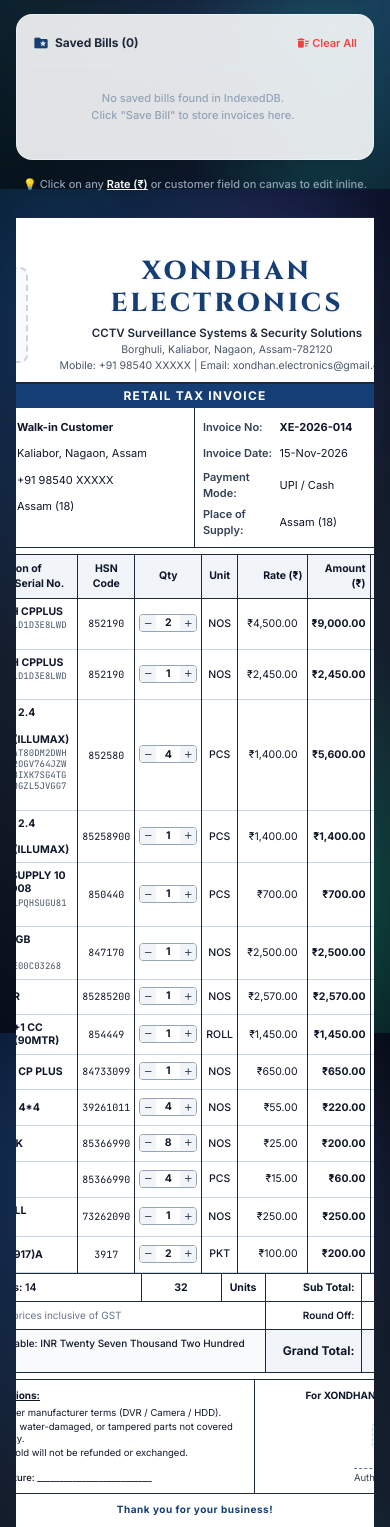
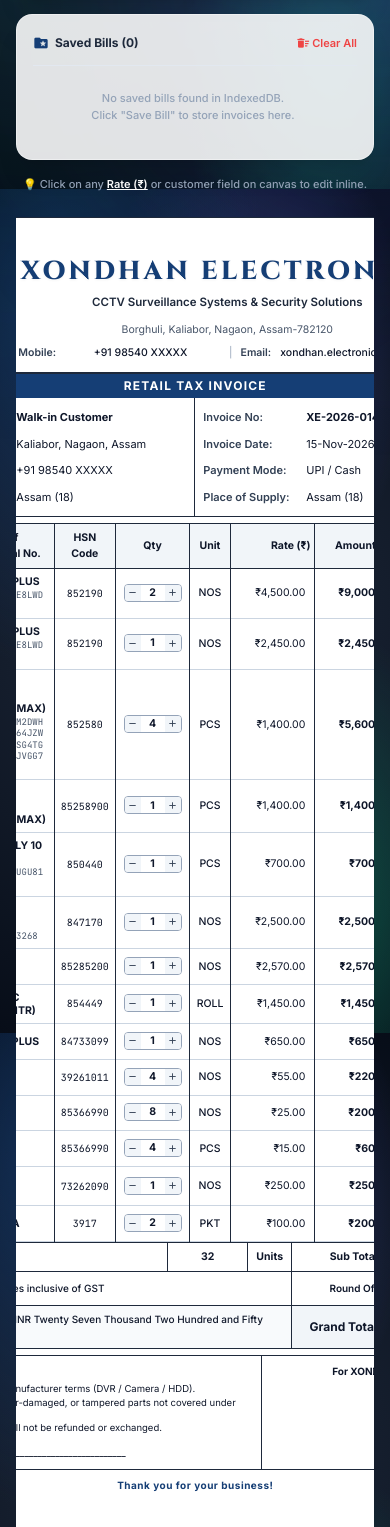
Before and after one commit to andhub54321-boop/CCTVBillDesk, a React (Vite) app in the folder webApp/: page / in a window 390 px wide. Shown: the part 655-2182 px from the top of the page. Built offline with nearby package versions, Linux system fonts and the light colour scheme.

Commit message:
Make GST status, system date, header mobile and email editable

```diff
--- a/webApp/src/components/Dashboard/InvoiceDashboard.tsx
+++ b/webApp/src/components/Dashboard/InvoiceDashboard.tsx
@@ -34,6 +34,12 @@ const DEFAULT_SEED_ITEMS: InvoiceItem[] = [
   { id: 14, name: "U CLIP(3917)A", serial: "", hsn: "3917", qty: 2, unit: "PKT", rate: 100 }
 ];
 
+const getFormattedCurrentDate = () => {
+  const now = new Date();
+  const months = ['Jan', 'Feb', 'Mar', 'Apr', 'May', 'Jun', 'Jul', 'Aug', 'Sep', 'Oct', 'Nov', 'Dec'];
+  return `${String(now.getDate()).padStart(2, '0')}-${months[now.getMonth()]}-${now.getFullYear()}`;
+};
+
 export const InvoiceDashboard: React.FC = () => {
   // Main Dashboard State
   const [items, setItems] = useState<InvoiceItem[]>(DEFAULT_SEED_ITEMS);
@@ -44,9 +50,16 @@ export const InvoiceDashboard: React.FC = () => {
     state: 'Assam (18)'
   });
   const [invNo, setInvNo] = useState('XE-2026-014');
-  const [invDate, setInvDate] = useState('15-Nov-2026');
+  const [invDate, setInvDate] = useState(getFormattedCurrentDate());
   const [payMode, setPayMode] = useState('UPI / Cash');
   const [place, setPlace] = useState('Assam (18)');
+
+  // Custom Header & Summary States
+  const [gstStatus, setGstStatus] = useState('All prices inclusive of GST');
+  const [companyMobile, setCompanyMobile] = useState('+91 98540 XXXXX');
+  const [companyEmail, setCompanyEmail] = useState('xondhan.electronics@gmail.com');
+  const [companyAddress, setCompanyAddress] = useState('Borghuli, Kaliabor, Nagaon, Assam-782120');
+  const [companySubHeader, setCompanySubHeader] = useState('CCTV Surveillance Systems & Security Solutions');
 
   // Assets & Saved Data
   const [logoUrl, setLogoUrl] = useState<string | null>(null);
@@ -305,9 +318,7 @@ export const InvoiceDashboard: React.FC = () => {
         contact: '+91 98540 XXXXX',
         state: 'Assam (18)'
       });
-      const now = new Date();
-      const months = ['Jan', 'Feb', 'Mar', 'Apr', 'May', 'Jun', 'Jul', 'Aug', 'Sep', 'Oct', 'Nov', 'Dec'];
-      setInvDate(`${String(now.getDate()).padStart(2, '0')}-${months[now.getMonth()]}-${now.getFullYear()}`);
+      setInvDate(getFormattedCurrentDate());
       setItems(DEFAULT_SEED_ITEMS);
       showToast('Initialized new invoice');
     }
@@ -323,6 +334,11 @@ export const InvoiceDashboard: React.FC = () => {
       customer,
       items,
       totals,
+      gstStatus,
+      companyMobile,
+      companyEmail,
+      companyAddress,
+      companySubHeader,
       savedAt: new Date().toISOString()
     };
 
@@ -334,13 +350,18 @@ export const InvoiceDashboard: React.FC = () => {
 
   const handleLoadInvoice = (inv: InvoiceData) => {
     setInvNo(inv.invoiceNo || '');
-    setInvDate(inv.date || '');
+    setInvDate(inv.date || getFormattedCurrentDate());
     setPayMode(inv.payMode || 'UPI / Cash');
     setPlace(inv.place || 'Assam (18)');
     if (inv.customer) {
       setCustomer(inv.customer);
     }
     setItems(inv.items ? [...inv.items] : []);
+    if (inv.gstStatus) setGstStatus(inv.gstStatus);
+    if (inv.companyMobile) setCompanyMobile(inv.companyMobile);
+    if (inv.companyEmail) setCompanyEmail(inv.companyEmail);
+    if (inv.companyAddress) setCompanyAddress(inv.companyAddress);
+    if (inv.companySubHeader) setCompanySubHeader(inv.companySubHeader);
     showToast(`Loaded invoice ${inv.invoiceNo}`);
   };
 
@@ -637,18 +658,40 @@ export const InvoiceDashboard: React.FC = () => {
                 )}
               </div>
 
-              {/* Center Company Header */}
+              {/* Center Company Header (Editable) */}
               <div className="flex-1 text-center pr-12">
                 <h1 className="brand-title text-[26px] font-extrabold text-brand-800 uppercase leading-tight drop-shadow-sm">
                   XONDHAN ELECTRONICS
                 </h1>
-                <p className="text-[11.5px] font-semibold text-slate-800 mt-1">
-                  CCTV Surveillance Systems & Security Solutions
-                </p>
-                <p className="text-[10.5px] text-slate-600">Borghuli, Kaliabor, Nagaon, Assam-782120</p>
-                <p className="text-[10.5px] text-slate-600">
-                  Mobile: +91 98540 XXXXX | Email: xondhan.electronics@gmail.com
-                </p>
+                <input
+                  type="text"
+                  value={companySubHeader}
+                  onChange={(e) => setCompanySubHeader(e.target.value)}
+                  className="editable-field text-[11.5px] font-semibold text-slate-800 mt-0.5 text-center w-full outline-none hover:bg-slate-100 focus:bg-blue-50 px-1 py-0.5 rounded border border-transparent focus:border-blue-500 transition"
+                />
+                <input
+                  type="text"
+                  value={companyAddress}
+                  onChange={(e) => setCompanyAddress(e.target.value)}
+                  className="editable-field text-[10.5px] text-slate-600 text-center w-full outline-none hover:bg-slate-100 focus:bg-blue-50 px-1 py-0.5 rounded border border-transparent focus:border-blue-500 transition"
+                />
+                <div className="flex items-center justify-center gap-1 text-[10.5px] text-slate-600 mt-0.5">
+                  <span className="font-semibold text-slate-700">Mobile:</span>
+                  <input
+                    type="text"
+                    value={companyMobile}
+                    onChange={(e) => setCompanyMobile(e.target.value)}
+                    className="editable-field text-slate-900 outline-none hover:bg-slate-100 focus:bg-blue-50 px-1 py-0.5 rounded border border-transparent focus:border-blue-500 transition font-medium text-center"
+                  />
+                  <span className="mx-1 text-slate-400">|</span>
+                  <span className="font-semibold text-slate-700">Email:</span>
+                  <input
+                    type="text"
+                    value={companyEmail}
+                    onChange={(e) => setCompanyEmail(e.target.value)}
+                    className="editable-field text-slate-900 outline-none hover:bg-slate-100 focus:bg-blue-50 px-1 py-0.5 rounded border border-transparent focus:border-blue-500 transition font-medium text-center"
+                  />
+                </div>
               </div>
             </header>
 
@@ -975,8 +1018,16 @@ export const InvoiceDashboard: React.FC = () => {
                   <td className="w-24 p-1.5 text-right font-bold">{formatINR(totals.totalSum)}</td>
                 </tr>
                 <tr className="border-b border-slate-800 text-[10px]">
-                  <td colSpan={3} className="p-1.5 text-slate-500 border-r border-slate-800">
-                    GST Status: All prices inclusive of GST
+                  <td colSpan={3} className="p-1.5 text-slate-700 border-r border-slate-800">
+                    <div className="flex items-center gap-1">
+                      <span className="font-semibold text-slate-700">GST Status:</span>
+                      <input
+                        type="text"
+                        value={gstStatus}
+                        onChange={(e) => setGstStatus(e.target.value)}
+                        className="editable-field text-slate-900 flex-1 hover:bg-slate-100 focus:bg-blue-50 px-1 py-0.5 rounded outline-none border border-transparent focus:border-blue-500 font-medium transition"
+                      />
+                    </div>
                   </td>
                   <td className="p-1.5 text-right font-semibold border-r border-slate-800">Round Off:</td>
                   <td className="p-1.5 text-right font-bold">₹0.00</td>
--- a/webApp/src/services/idbStorage.ts
+++ b/webApp/src/services/idbStorage.ts
@@ -29,6 +29,11 @@ export interface InvoiceData {
   customer: InvoiceCustomer;
   items: InvoiceItem[];
   totals: InvoiceTotals;
+  gstStatus?: string;
+  companyMobile?: string;
+  companyEmail?: string;
+  companyAddress?: string;
+  companySubHeader?: string;
   savedAt: string;
 }
 
```
Also changed, not shown: 3 other files (tests, documents, lock files or other folders).
